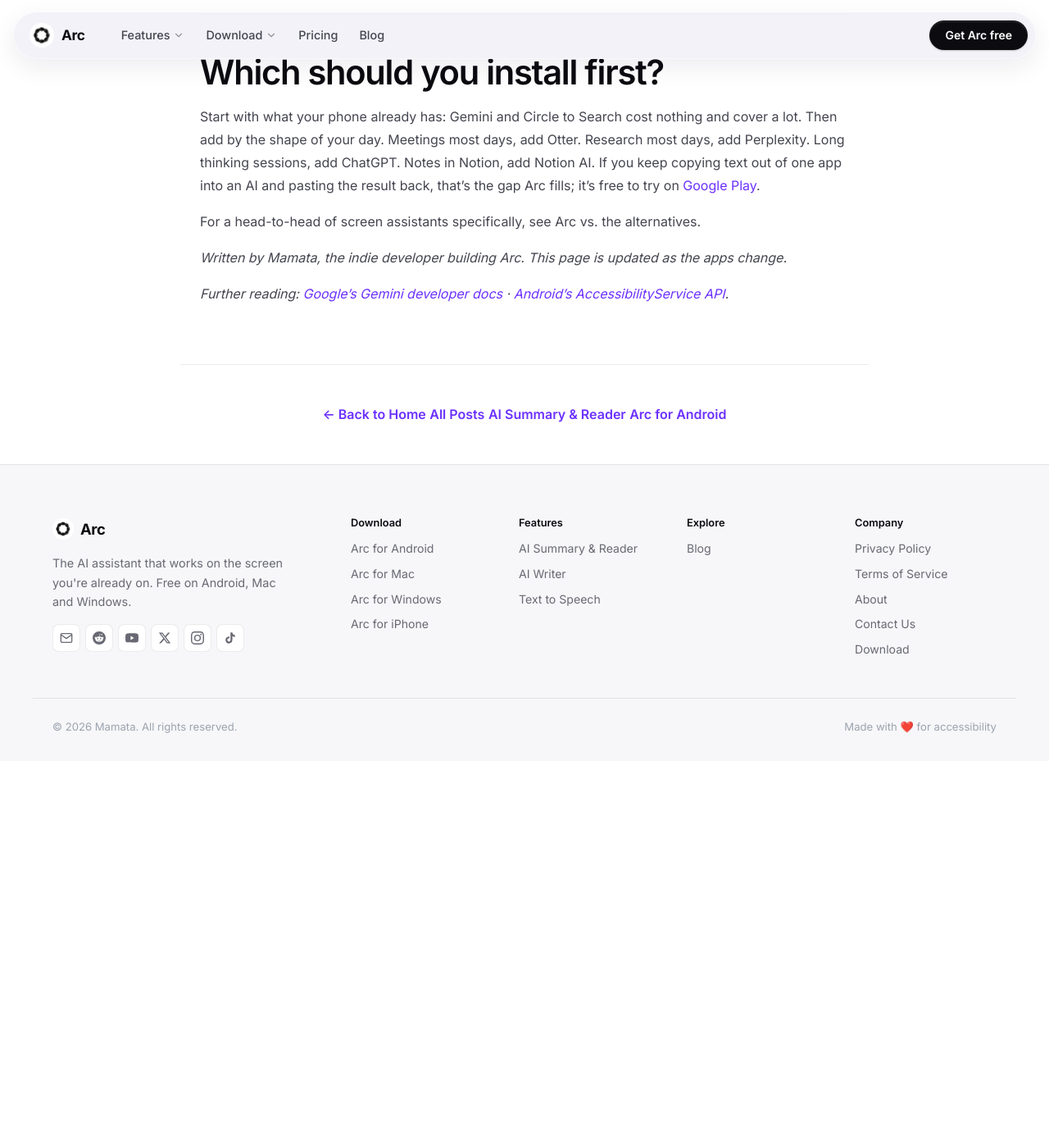
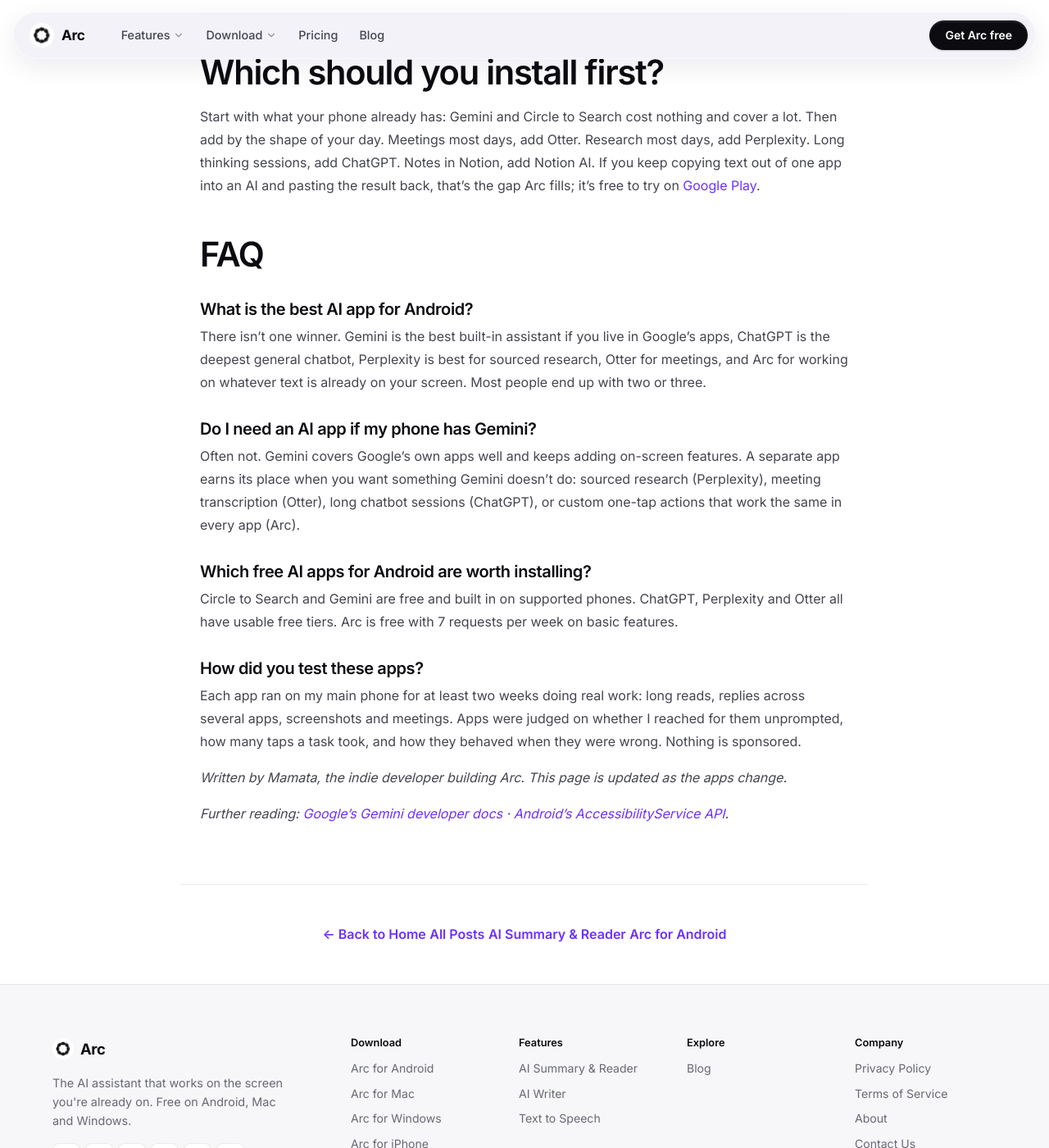
Before and after one commit to rethink-hub/arc, a Jekyll site: the page built from _posts/2026-09-15-best-ai-apps-android.md, in a window 1280 px wide and 1400 px high, scrolled down 7632 px. Shown: the whole window at 82% size. Built offline with Jekyll 4.4.1, drawn with Linux system fonts in a browser that asks for light colours; before the commit the page ends 8560 px from its top, so only the background shows below that.

Commit message:
One FAQPage per page matching visible FAQs; drop references to removed pages
- Homepage emitted two FAQPage blocks (front matter + hard-coded in the
  layout); four schema questions weren't on the page and one was duplicated.
  Now a single block generated from the ten visible FAQs.
- best-ai-apps-android had four FAQ schema questions with no visible FAQ;
  added the FAQ section to the post.
- Remove leftover plain-text mentions of the alternatives and private AI
  assistant pages.

Co-Authored-By: Claude Opus 5.5 <noreply@anthropic.com>

```diff
--- a/_posts/2026-09-15-best-ai-apps-android.md
+++ b/_posts/2026-09-15-best-ai-apps-android.md
@@ -182,7 +182,23 @@ A few apps I tested and left off, since the omissions are usually the question:
 
 Start with what your phone already has: Gemini and Circle to Search cost nothing and cover a lot. Then add by the shape of your day. Meetings most days, add Otter. Research most days, add Perplexity. Long thinking sessions, add ChatGPT. Notes in Notion, add Notion AI. If you keep copying text out of one app into an AI and pasting the result back, that's the gap Arc fills; it's free to try on [Google Play](https://play.google.com/store/apps/details?id=com.rethink.arc).
 
-For a head-to-head of screen assistants specifically, see Arc vs. the alternatives.
+## FAQ
+
+### What is the best AI app for Android?
+
+There isn't one winner. Gemini is the best built-in assistant if you live in Google's apps, ChatGPT is the deepest general chatbot, Perplexity is best for sourced research, Otter for meetings, and Arc for working on whatever text is already on your screen. Most people end up with two or three.
+
+### Do I need an AI app if my phone has Gemini?
+
+Often not. Gemini covers Google's own apps well and keeps adding on-screen features. A separate app earns its place when you want something Gemini doesn't do: sourced research (Perplexity), meeting transcription (Otter), long chatbot sessions (ChatGPT), or custom one-tap actions that work the same in every app (Arc).
+
+### Which free AI apps for Android are worth installing?
+
+Circle to Search and Gemini are free and built in on supported phones. ChatGPT, Perplexity and Otter all have usable free tiers. Arc is free with 7 requests per week on basic features.
+
+### How did you test these apps?
+
+Each app ran on my main phone for at least two weeks doing real work: long reads, replies across several apps, screenshots and meetings. Apps were judged on whether I reached for them unprompted, how many taps a task took, and how they behaved when they were wrong. Nothing is sponsored.
 
 *Written by Mamata, the indie developer building Arc. This page is updated as the apps change.*
 
```
Also changed, not shown: _layouts/default.html (+0 -16 lines), android.md (+1 -1 lines), blog.md (+1 -1 lines), index.md (+15 -9 lines), macos.md (+1 -1 lines).
